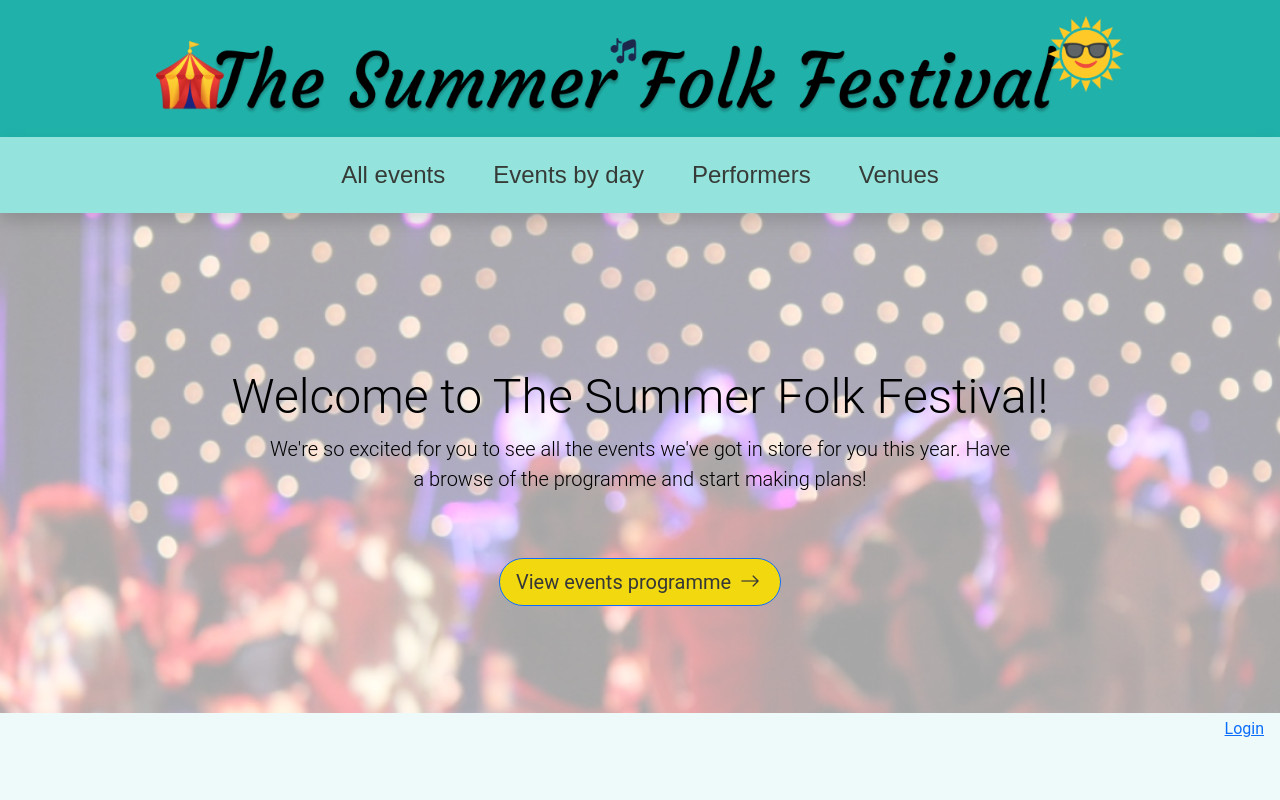
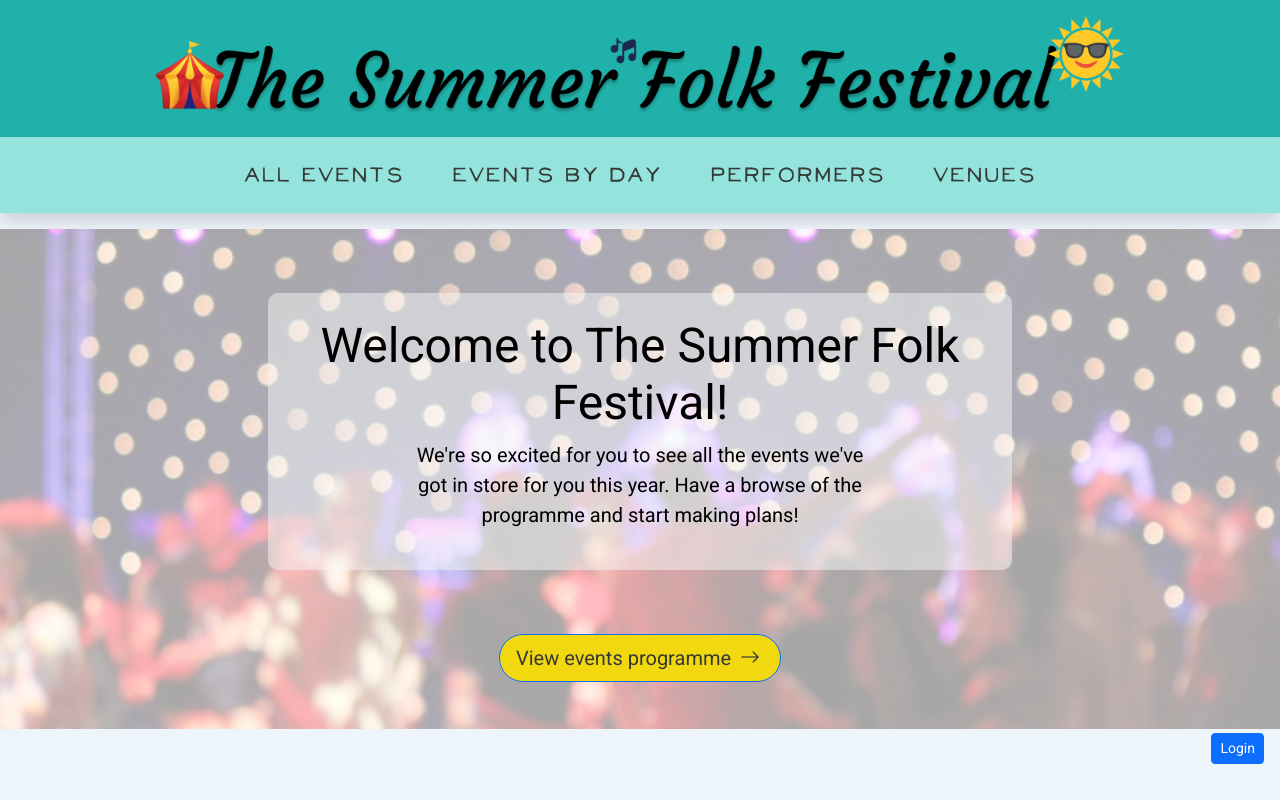
Before and after one commit to charleymroberts/events-manager, a Django app: page / in a window 1280 px wide. Run offline with Django 4.2, Linux system fonts and the light colour scheme; some libraries are stand-ins or nearby versions; some web fonts are replaced.

Commit message:
Add NeoRetroDraw font, minor style adjustments
Add NeoRetroDraw font files, increase background/foreground colour contrasts, add alt text/aria label to header banner

```diff
--- a/events/static/events/style.css
+++ b/events/static/events/style.css
@@ -1,10 +1,23 @@
 @import url(https://cdn.jsdelivr.net/npm/bootstrap@5.3.0/dist/css/bootstrap.min.css);
 @import url("https://cdn.jsdelivr.net/npm/bootstrap-icons@1.10.5/font/bootstrap-icons.css");
+@import url('https://fonts.googleapis.com/css2?family=Roboto:wght@400;700&display=swap');
+@font-face {
+    font-family: 'NeoRetroFill';
+    src: url('fonts/NEORF___-webfont.eot');
+    src: url('fonts/NEORF___-webfont.eot?#iefix') format('embedded-opentype'),
+         url('fonts/NEORF___-webfont.woff2') format('woff2'),
+         url('fonts/NEORF___-webfont.woff') format('woff'),
+         url('fonts/NEORF___-webfont.ttf') format('truetype'),
+         url('fonts/NEORF___-webfont.svg#neoretrofillregular') format('svg');
+    font-weight: normal;
+    font-style: normal;
+}
+
 
 body {
-    background-color: #edfaf9;
-    font-family: Roboto, Arial, sans-serif;
-    color: #363b37;
+    background-color: #edf4fa;
+    font-family: 'Roboto', 'Arial', sans-serif;
+    color: #363837;
 }
 
 .header {
@@ -30,14 +43,21 @@
     color: #363b37;
 }
 
-h1 {
-    color: #363837;
+a {
+    color: #082c99;
 }
 
 .jumbotron {
     background-size: cover;
     background-repeat: no-repeat;
     height: 500px;
+    background-position: center;
+}
+
+.jumbotron-background {
+    background-color: #f5f7f780;
+    margin: 1em;
+    border-radius: 10px;
 }
 
 .th {
@@ -64,7 +84,7 @@
     vertical-align: center;
 }
 
-.bob {
+.by-value-button {
     text-decoration: none;
     color: #363837;
 }
--- a/events/templates/base.html
+++ b/events/templates/base.html
@@ -5,7 +5,7 @@
 <head>
     <meta charset="UTF-8">
     <meta name="viewport"
-          content="width=device-width, user-scalable=no, initial-scale=1.0, maximum-scale=1.0, minimum-scale=1.0">
+          content="width=device-width">
     <meta http-equiv="X-UA-Compatible" content="ie=edge">
     <link rel="stylesheet" href="{% static 'events/style.css' %}">
     <title>{% block title %}The Summer Folk Festival{% endblock %}</title>
@@ -18,8 +18,8 @@
 <div class="container-fluid text-center">
     <div class="row header py-3">
         <div class="col">
-            <a href="{% url 'welcome' %}"><img src="{% static 'events/images/FEMheader.png' %}" height="107" width="968"
-                                               class="img-fluid"></a>
+            <a href="{% url 'welcome' %}" aria-label="Home"><img src="{% static 'events/images/FEMheader.png' %}" height="107" width="968"
+                                               class="img-fluid" alt="The Summer Folk Festival"></a>
         </div>
     </div>
 </div>
@@ -29,14 +29,14 @@
 
 <div class="row m-1 text-end">
     {% if user.is_authenticated %}
-    <p style="margin-bottom: 0.25rem;">Currently logged in as {{ user.username }} <a href="/accounts/logout">Logout</a>
+    <p style="margin-bottom: 0.25rem;">Currently logged in as {{ user.username }} <a class="btn btn-sm btn-warning" href="/accounts/logout">Logout</a>
     </p>
     {% if user.is_staff %}
-    <p style="margin-bottom: 0.25rem;"><a href="{% url 'dashboard' %}">Go to admin dashboard</a></p>
-    <p style="margin-bottom: 0.25rem;"><a href="{% url 'welcome' %}">View public site</a></p>
+    <p style="margin-bottom: 0.25rem;"><a class="staff-nav-link" href="{% url 'dashboard' %}">Go to admin dashboard</a></p>
+    <p style="margin-bottom: 0.25rem;"><a class="staff-nav-link" href="{% url 'welcome' %}">View public site</a></p>
     {% endif %}
     {% else %}
-    <p style="margin-bottom: 0.25rem;"><a href="/accounts/login">Login</a></p>
+    <p style="margin-bottom: 0.25rem;"><a class="btn btn-sm btn-primary" href="/accounts/login">Login</a></p>
     {% endif %}
 </div>
 
--- a/events/templates/base_public.html
+++ b/events/templates/base_public.html
@@ -2,7 +2,7 @@
 
 {% block one %}
 
-<nav class="navbar navbar-expand-lg shadow p-3">
+<nav class="navbar navbar-expand-lg shadow p-3 mb-3">
     <div class="container-xxl">
 
         <button class="navbar-toggler" type="button" data-bs-toggle="collapse" data-bs-target="#main-nav"
--- a/events/templates/events/public/by-day.html
+++ b/events/templates/events/public/by-day.html
@@ -10,7 +10,7 @@
         <h2 class="display-6">View events by day</h2>
 
         {% for day in days %}
-        <a class="bob btn btn-warning btn-lg col-6 col-md-4 col-lg-3 rounded-pill m-2"
+        <a class="by-value-button btn btn-warning btn-lg col-6 col-md-4 col-lg-3 rounded-pill m-2"
            href="{% url 'events-on-day' day %}">
             {{ day|date:"D j M" }}
         </a>
--- a/events/templates/events/public/by-performer.html
+++ b/events/templates/events/public/by-performer.html
@@ -13,7 +13,7 @@
         {% for performer in performers %}
 
         {% if performer.biog or performer.photo or performer.weblink %}
-        <a class="bob btn btn-warning btn-lg col-9 col-sm-6 col-md-4 col-lg-3 rounded-pill m-2"
+        <a class="by-value-button btn btn-warning btn-lg col-9 col-sm-6 col-md-4 col-lg-3 rounded-pill m-2"
            href="{% url 'performer' performer.id %}">
             {{ performer.name }}
         </a>
--- a/events/templates/events/public/by-venue.html
+++ b/events/templates/events/public/by-venue.html
@@ -10,7 +10,7 @@
     <h2 class="display-6">Venues</h2>
 
     {% for venue in venues %}
-        <a class="bob btn btn-warning btn-lg col-6 col-md-4 col-lg-3 rounded-pill m-2" href="{% url 'venue' venue.id %}">
+        <a class="by-value-button btn btn-warning btn-lg col-6 col-md-4 col-lg-3 rounded-pill m-2" href="{% url 'venue' venue.id %}">
             {{ venue.name }}
         </a>
     {% endfor %}
--- a/events/templates/events/public/welcome.html
+++ b/events/templates/events/public/welcome.html
@@ -5,13 +5,15 @@
 <div class="container-fluid jumbotron text-center bg-body-secondary d-flex flex-column align-items-center justify-content-center"
      style="padding-right: 0px; padding-left:0px; background-image: url({% static 'events/images/shrews-35.png' %});">
     <div class="container py-5">
-        <h1 class="welcome-text display-5">Welcome to The Summer Folk Festival!</h1>
-        <p class="col-lg-8 mx-auto lead welcome-text">
-            We're so excited for you to see all the events we've got in store for you this year. Have a browse of the
-            programme and start making plans!
-        </p>
+        <div class="jumbotron-background col-lg-8 mx-auto p-4">
+            <h1 class="welcome-text display-5">Welcome to The Summer Folk Festival!</h1>
+            <p class="col-lg-8 mx-auto lead welcome-text">
+                We're so excited for you to see all the events we've got in store for you this year. Have a browse of the
+                programme and start making plans!
+            </p>
+        </div>
     </div>
-    <a href="{% url 'events-programme' %}" class="btn btn-primary btn-lg px-3 rounded-pill" type="button"
+    <a href="{% url 'events-programme' %}" class="btn btn-primary btn-lg px-3 mb-5 rounded-pill" type="button"
        id="homepage-button">
         View events programme
         <i class="bi bi-arrow-right mx-1"></i>
```
Also changed, not shown: events/static/events/fonts/NEORF___-webfont.woff (added).
